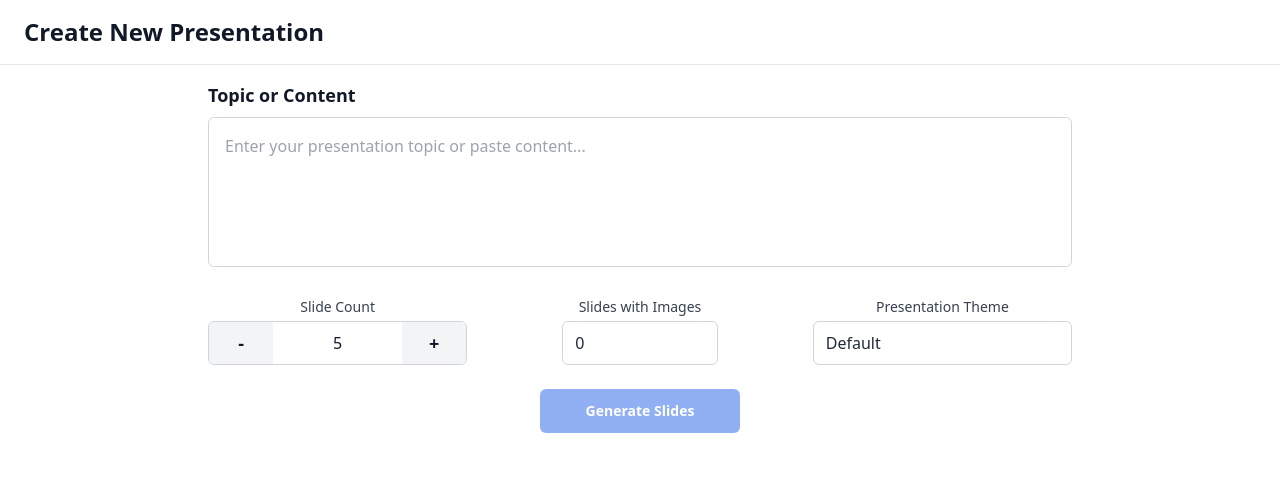
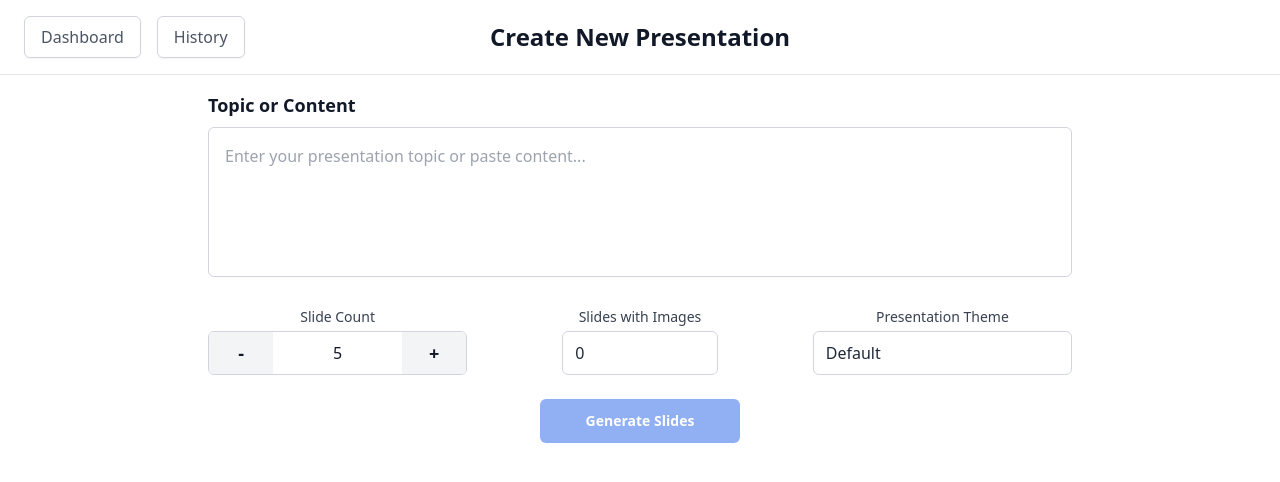
Before and after one commit to Codexgrey/ai-slide-generator, a Next.js app in the folder ai-slide-generator/: page /create in a window 1280 px wide. Shown: the top 482 px of the page. Built offline with nearby package versions, Linux system fonts and the light colour scheme.

Commit message:
feat(history, create): navigation buttons and targeted loading UX, refactor header

```diff
--- a/ai-slide-generator/src/app/create/page.tsx
+++ b/ai-slide-generator/src/app/create/page.tsx
@@ -17,6 +17,8 @@ export default function CreatePage() {
   const [numSlidesWithImages, setNumSlidesWithImages] = useState(0);
   const [style, setStyle] = useState('simple');
   const [loading, setLoading] = useState(false);
+  const [loadingDashboard, setLoadingDashboard] = useState(false);
+  const [loadingHistory, setLoadingHistory] = useState(false);
   const [showInputToast, setShowInputToast] = useState(false);
 
   const router = useRouter();
@@ -70,9 +72,43 @@ export default function CreatePage() {
       )}
 
       <main className="min-h-screen bg-white text-gray-900">
-        <header className="flex items-center justify-between px-6 py-4 border-b border-gray-200">
-          <h1 className="text-2xl font-bold">Create New Presentation</h1>
+        <header className="px-6 py-4 border-b border-gray-200">
+          <div className="flex items-center justify-between">
+            {/* Buttons group */}
+            <div className="flex gap-4">
+              <button
+                onClick={() => {
+                  setLoadingDashboard(true);
+                  router.push('/dashboard')}
+                }
+                disabled={loadingDashboard}
+                className="inline-flex items-center text-gray-600 hover:text-black transition
+                hover:bg-gray-200 px-4 py-2 rounded-md shadow-sm border border-gray-300
+                disabled:cursor-not-allowed disabled:opacity-50"
+              >
+                { loadingDashboard ? 'Loading...' : 'Dashboard'}
+              </button>
+
+              <button
+                onClick={() => {
+                  setLoadingHistory(true);
+                  router.push('/history')}
+                }
+                disabled={loadingHistory}
+                className="inline-flex items-center text-gray-600 hover:text-black transition
+                hover:bg-gray-200 px-4 py-2 rounded-md shadow-sm border border-gray-300
+                disabled:cursor-not-allowed disabled:opacity-50"
+              >
+                {loadingHistory  ? 'Loading...' : 'History' }
+              </button>
+            </div>
+
+            <div className="absolute left-1/2 transform -translate-x-1/2">
+              <h1 className="text-2xl font-bold">Create New Presentation</h1>
+            </div>
+          </div>
         </header>
+
 
         <section className="max-w-4xl mx-auto p-4 space-y-6">
           <InputForm input={input} setInput={setInput} />
--- a/ai-slide-generator/src/app/history/page.tsx
+++ b/ai-slide-generator/src/app/history/page.tsx
@@ -4,6 +4,8 @@
 import { useSession } from 'next-auth/react';
 import { useEffect, useState } from 'react';
 import { useRouter } from 'next/navigation';
+import Spinner from '@/components/UI/Loading';
+
 
 interface Presentation {
   id: string;
@@ -16,6 +18,9 @@ export default function HistoryPage() {
   const router = useRouter();
   const [presentations, setPresentations] = useState<Presentation[]>([]);
   const [loading, setLoading] = useState(true);
+  const [loadingDashboard, setLoadingDashboard] = useState(false);
+  const [loadingCreate, setLoadingCreate] = useState(false);
+  const [loadingId, setLoadingId] = useState<string | null>(null);
 
   useEffect(() => {
     const fetchPresentations = async () => {
@@ -33,10 +38,39 @@ export default function HistoryPage() {
 
   return (
     <div className="max-w-3xl mx-auto mt-12 p-4">
+      <div className="flex justify-between items-center mb-6">
+        <button
+          onClick={() => {
+            setLoadingDashboard(true);
+            router.push('/')}
+          }
+          disabled={loadingDashboard}
+          className="inline-flex items-center text-gray-600 hover:text-black transition
+          hover:bg-gray-200 px-4 py-2 rounded-md shadow-sm border border-gray-200
+          disabled:cursor-not-allowed disabled:opacity-50"
+        >
+          {loadingDashboard ? 'Loading Dashboard...' : '← Back to Dashboard'}
+        </button>
+
+        <button
+          onClick={() => {
+            setLoadingCreate(true);
+            router.push('/create')}
+          }
+          disabled={loadingCreate}
+          className="inline-flex items-center text-gray-600 hover:text-black transition
+          hover:bg-gray-200 px-4 py-2 rounded-md shadow-sm border border-gray-200
+          disabled:cursor-not-allowed disabled:opacity-50"
+        >
+          {loadingCreate ? 'Loading Create...' : 'Go to Create →'}
+        </button>
+      </div>
+
       <h1 className="text-2xl font-bold mb-6 text-center">Your Presentation History</h1>
-
       {loading ? (
-        <p className="text-center text-gray-500">Loading...</p>
+        <div className="flex justify-center items-center h-60">
+          <Spinner />
+        </div>
       ) : presentations.length === 0 ? (
         <p className="text-center text-gray-500">No presentations yet.</p>
       ) : (
@@ -44,13 +78,22 @@ export default function HistoryPage() {
           {presentations.map((presentation) => (
             <div
               key={presentation.id}
-              onClick={() => router.push(`/preview?id=${presentation.id}`)}
-              className="cursor-pointer p-4 rounded border hover:bg-gray-50 shadow-sm"
+              onClick={() => {
+                setLoadingId(presentation.id);
+                router.push(`/preview?id=${presentation.id}`);
+              }}
+              className="cursor-pointer p-4 rounded-md border hover:bg-gray-100 shadow-sm"
             >
-              <h2 className="text-lg font-semibold">{presentation.title}</h2>
-              <p className="text-sm text-gray-500">
-                Created at: {new Date(presentation.createdAt).toLocaleString()}
-              </p>
+              {loadingId === presentation.id ? (
+                'Loading Presentation...'
+              ) : (
+                <>
+                  <h2 className="text-lg font-semibold">{presentation.title}</h2>
+                  <p className="text-sm text-gray-500">
+                    Created at: {new Date(presentation.createdAt).toLocaleString()}
+                  </p>
+                </>
+              )}
             </div>
           ))}
         </div>
```
